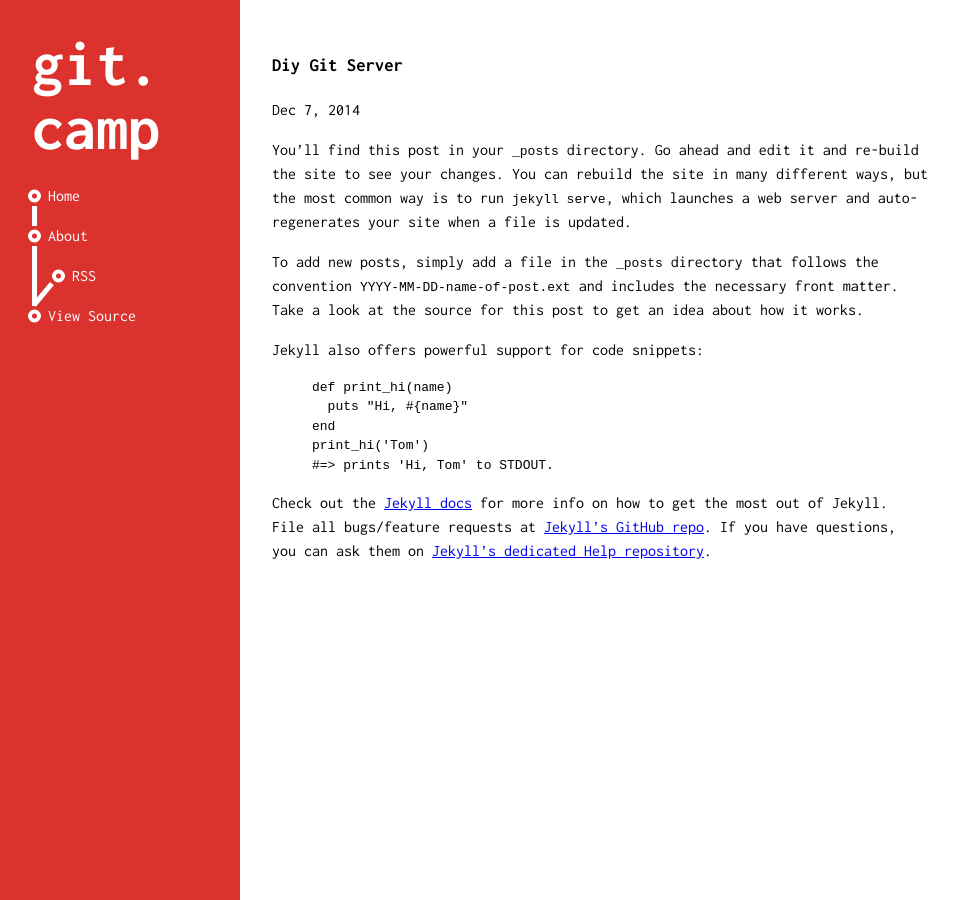
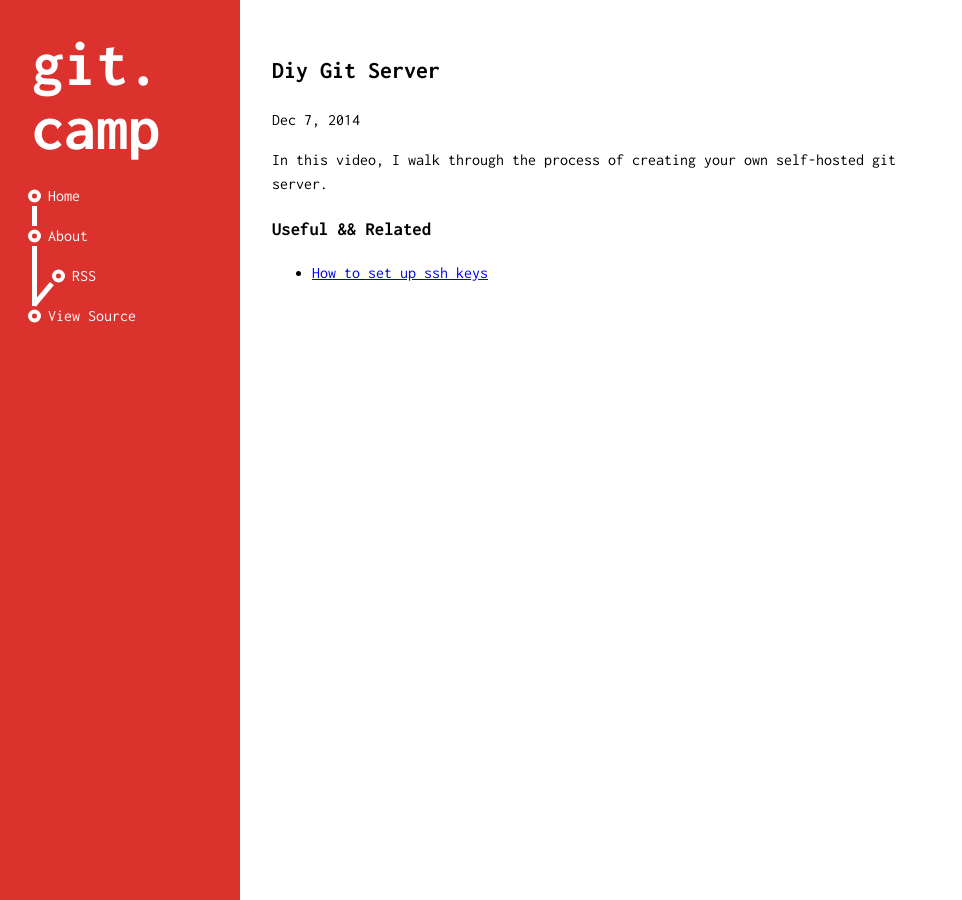
Before and after one commit to gitcamp/git.camp, a Jekyll site: the page built from _posts/2014-12-07-diy-git-server.md, in a window 1280 px wide. Shown: the whole page, without its empty margins (0-962 px from the left). Built offline with Jekyll 4.4.1, drawn with Linux system fonts in a browser that asks for light colours; comment, search, counter and statistics services are not loaded.

Commit message:
add content

```diff
--- a/_layouts/default.html
+++ b/_layouts/default.html
@@ -13,7 +13,7 @@
       <a href='/'>git.<br>camp</a>
       <ul>
         <li><a href='/'>Home</a></li>
-        <li><a href='/about/'>About</a></li>
+        <li><a href='/purpose/'>About</a></li>
         <li><a href='/feed.xml'>RSS</a></li>
         <li><a href='https://github.com/jshawl/git.camp'>View Source</a></li>
       </ul>
--- a/_layouts/post.html
+++ b/_layouts/post.html
@@ -3,7 +3,7 @@
 ---
 
   <article class="post-content">
-    <h1 class="post-title">{{ page.title }}</h1>
+    <h2 class="post-title">{{ page.title }}</h2>
     <p class="post-meta">{{ page.date | date: "%b %-d, %Y" }}{% if page.author %} • {{ page.author }}{% endif %}{% if page.meta %} • {{ page.meta }}{% endif %}</p>
     {{ content }}
   </article>
--- a/_posts/2014-12-07-diy-git-server.md
+++ b/_posts/2014-12-07-diy-git-server.md
@@ -4,22 +4,9 @@
 date:   2014-12-07 12:37:55
 ---
 
-You’ll find this post in your `_posts` directory. Go ahead and edit it and re-build the site to see your changes. You can rebuild the site in many different ways, but the most common way is to run `jekyll serve`, which launches a web server and auto-regenerates your site when a file is updated.
+In this video, I walk through the process of creating your own
+self-hosted git server.
 
-To add new posts, simply add a file in the `_posts` directory that follows the convention `YYYY-MM-DD-name-of-post.ext` and includes the necessary front matter. Take a look at the source for this post to get an idea about how it works.
+### Useful && Related
 
-Jekyll also offers powerful support for code snippets:
-
-{% highlight ruby %}
-def print_hi(name)
-  puts "Hi, #{name}"
-end
-print_hi('Tom')
-#=> prints 'Hi, Tom' to STDOUT.
-{% endhighlight %}
-
-Check out the [Jekyll docs][jekyll] for more info on how to get the most out of Jekyll. File all bugs/feature requests at [Jekyll’s GitHub repo][jekyll-gh]. If you have questions, you can ask them on [Jekyll’s dedicated Help repository][jekyll-help].
-
-[jekyll]:      http://jekyllrb.com
-[jekyll-gh]:   https://github.com/jekyll/jekyll
-[jekyll-help]: https://github.com/jekyll/jekyll-help
+- [How to set up ssh keys](https://www.digitalocean.com/community/tutorials/how-to-set-up-ssh-keys--2)
```
Also changed, not shown: about.md (deleted, +0 -11 lines), purpose.md (added, +19 -0 lines).
